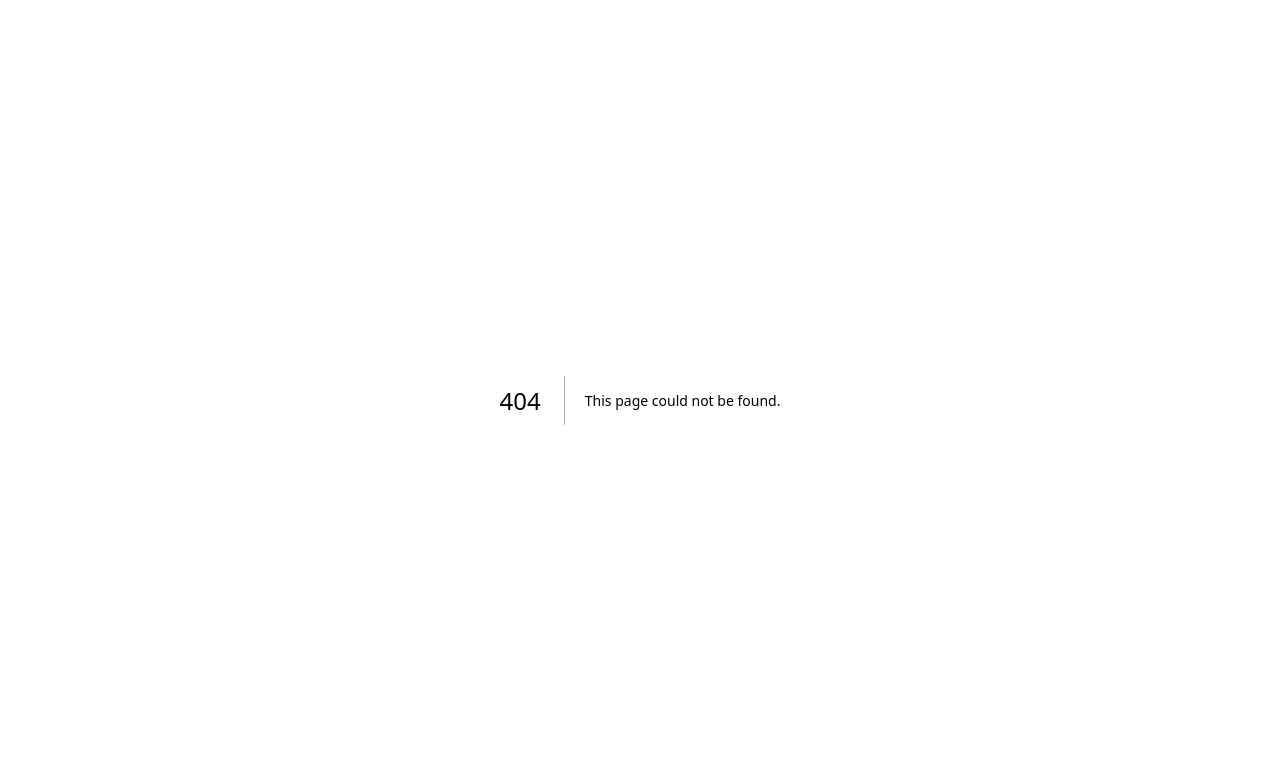
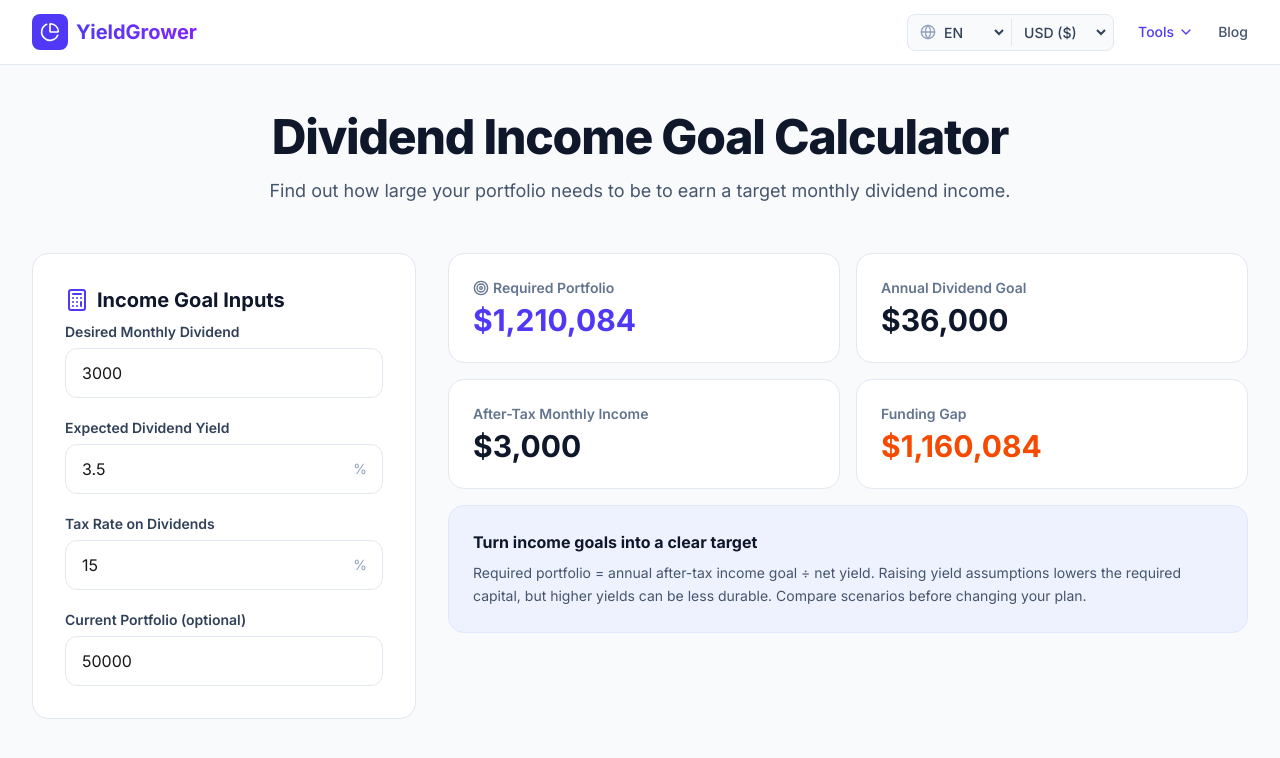
Before and after one commit to taehunt/dividend-calculator, a Next.js app: page /goal in a window 1280 px wide. Before the commit this address had no page. Shown: the top 758 px of the page. Built offline with nearby package versions, Linux system fonts and the light colour scheme.

Commit message:
Add dividend income goal calculator

```diff
--- /dev/null
+++ b/src/app/goal/page.tsx
@@ -0,0 +1,210 @@
+"use client";
+
+import { useMemo, useState } from "react";
+import { Calculator, Target } from "lucide-react";
+import { motion } from "framer-motion";
+import SiteHeader from "@/components/SiteHeader";
+
+const copy = {
+  en: {
+    title: "Dividend Income Goal Calculator",
+    subtitle:
+      "Find out how large your portfolio needs to be to earn a target monthly dividend income.",
+    inputs: "Income Goal Inputs",
+    monthlyGoal: "Desired Monthly Dividend",
+    yieldRate: "Expected Dividend Yield",
+    taxRate: "Tax Rate on Dividends",
+    currentPortfolio: "Current Portfolio (optional)",
+    requiredPortfolio: "Required Portfolio",
+    annualGoal: "Annual Dividend Goal",
+    afterTaxMonthly: "After-Tax Monthly Income",
+    gap: "Funding Gap",
+    tipTitle: "Turn income goals into a clear target",
+    tipBody:
+      "Required portfolio = annual after-tax income goal ÷ net yield. Raising yield assumptions lowers the required capital, but higher yields can be less durable. Compare scenarios before changing your plan.",
+  },
+  ko: {
+    title: "배당 목표 소득 계산기",
+    subtitle:
+      "원하는 월 배당을 받기 위해 필요한 포트폴리오 규모를 계산합니다.",
+    inputs: "목표 입력값",
+    monthlyGoal: "목표 월 배당",
+    yieldRate: "예상 배당 수익률",
+    taxRate: "배당 세율",
+    currentPortfolio: "현재 자산 (선택)",
+    requiredPortfolio: "필요 자산",
+    annualGoal: "연간 배당 목표",
+    afterTaxMonthly: "세후 월 배당",
+    gap: "부족 금액",
+    tipTitle: "소득 목표를 금액으로 바꾸기",
+    tipBody:
+      "필요 자산 = 세후 연간 배당 목표 ÷ 세후 수익률입니다. 수익률 가정을 높이면 필요 원금은 줄지만, 고배당은 지속성이 떨어질 수 있으니 여러 시나리오를 비교하세요.",
+  },
+};
+
+export default function DividendGoalPage() {
+  const [lang, setLang] = useState<"en" | "ko">("en");
+  const [currency, setCurrency] = useState<"USD" | "KRW">("USD");
+  const [monthlyGoal, setMonthlyGoal] = useState(3000);
+  const [yieldRate, setYieldRate] = useState(3.5);
+  const [taxRate, setTaxRate] = useState(15);
+  const [currentPortfolio, setCurrentPortfolio] = useState(50000);
+
+  const t = copy[lang];
+
+  const result = useMemo(() => {
+    const annualGrossGoal = monthlyGoal * 12;
+    const netYield = (yieldRate / 100) * (1 - taxRate / 100);
+    const requiredPortfolio =
+      netYield > 0 ? annualGrossGoal / (yieldRate / 100) : 0;
+    // requiredPortfolio above is pre-tax yield based on gross dividends.
+    // For after-tax monthly income target, increase capital to cover tax.
+    const requiredForAfterTax =
+      netYield > 0 ? (monthlyGoal * 12) / netYield : 0;
+    const afterTaxMonthly = monthlyGoal; // user enters desired take-home monthly
+    const gap = Math.max(0, requiredForAfterTax - currentPortfolio);
+
+    return {
+      annualGoal: Math.round(annualGrossGoal),
+      requiredPortfolio: Math.round(requiredForAfterTax),
+      afterTaxMonthly: Math.round(afterTaxMonthly),
+      gap: Math.round(gap),
+      requiredGross: Math.round(requiredPortfolio),
+    };
+  }, [monthlyGoal, yieldRate, taxRate, currentPortfolio]);
+
+  const formatMoney = (value: number) =>
+    new Intl.NumberFormat(currency === "USD" ? "en-US" : "ko-KR", {
+      style: "currency",
+      currency,
+      maximumFractionDigits: 0,
+    }).format(value);
+
+  const Field = ({
+    label,
+    value,
+    onChange,
+    suffix,
+  }: {
+    label: string;
+    value: number;
+    onChange: (v: number) => void;
+    suffix?: string;
+  }) => (
+    <div>
+      <label className="block text-sm font-semibold text-slate-700 mb-1.5">
+        {label}
+      </label>
+      <div className="relative">
+        <input
+          type="number"
+          value={value}
+          onChange={(e) => onChange(Number(e.target.value))}
+          className="block w-full py-3 px-4 pr-12 bg-white border border-slate-200 rounded-xl focus:outline-none focus:ring-2 focus:ring-indigo-500"
+        />
+        {suffix && (
+          <span className="absolute inset-y-0 right-0 pr-4 flex items-center text-slate-400 text-sm">
+            {suffix}
+          </span>
+        )}
+      </div>
+    </div>
+  );
+
+  return (
+    <div className="min-h-screen bg-slate-50 font-sans">
+      <SiteHeader
+        active="goal"
+        lang={lang}
+        currency={currency}
+        onLangChange={setLang}
+        onCurrencyChange={setCurrency}
+        showLocaleControls
+      />
+
+      <main className="max-w-7xl mx-auto px-4 sm:px-6 lg:px-8 py-12">
+        <div className="text-center max-w-3xl mx-auto mb-12">
+          <motion.h1
+            initial={{ opacity: 0, y: 16 }}
+            animate={{ opacity: 1, y: 0 }}
+            className="text-4xl md:text-5xl font-extrabold text-slate-900 tracking-tight mb-4"
+          >
+            {t.title}
+          </motion.h1>
+          <p className="text-lg text-slate-600">{t.subtitle}</p>
+        </div>
+
+        <div className="grid grid-cols-1 lg:grid-cols-12 gap-8 items-start">
+          <div className="lg:col-span-4 bg-white rounded-2xl border border-slate-200 p-6 sm:p-8 space-y-5">
+            <div className="flex items-center gap-2 mb-2">
+              <Calculator className="w-6 h-6 text-indigo-600" />
+              <h2 className="text-xl font-bold text-slate-900">{t.inputs}</h2>
+            </div>
+            <Field
+              label={t.monthlyGoal}
+              value={monthlyGoal}
+              onChange={setMonthlyGoal}
+            />
+            <Field
+              label={t.yieldRate}
+              value={yieldRate}
+              onChange={setYieldRate}
+              suffix="%"
+            />
+            <Field
+              label={t.taxRate}
+              value={taxRate}
+              onChange={setTaxRate}
+              suffix="%"
+            />
+            <Field
+              label={t.currentPortfolio}
+              value={currentPortfolio}
+              onChange={setCurrentPortfolio}
+            />
+          </div>
+
+          <div className="lg:col-span-8 space-y-4">
+            <div className="grid grid-cols-1 sm:grid-cols-2 gap-4">
+              <div className="bg-white rounded-2xl border border-slate-200 p-6">
+                <p className="text-sm font-semibold text-slate-500 mb-1 flex items-center gap-1">
+                  <Target className="w-4 h-4" /> {t.requiredPortfolio}
+                </p>
+                <p className="text-3xl font-bold text-indigo-600">
+                  {formatMoney(result.requiredPortfolio)}
+                </p>
+              </div>
+              <div className="bg-white rounded-2xl border border-slate-200 p-6">
+                <p className="text-sm font-semibold text-slate-500 mb-1">
+                  {t.annualGoal}
+                </p>
+                <p className="text-3xl font-bold text-slate-900">
+                  {formatMoney(result.annualGoal)}
+                </p>
+              </div>
+              <div className="bg-white rounded-2xl border border-slate-200 p-6">
+                <p className="text-sm font-semibold text-slate-500 mb-1">
+                  {t.afterTaxMonthly}
+                </p>
+                <p className="text-3xl font-bold text-slate-900">
+                  {formatMoney(result.afterTaxMonthly)}
+                </p>
+              </div>
+              <div className="bg-white rounded-2xl border border-slate-200 p-6">
+                <p className="text-sm font-semibold text-slate-500 mb-1">{t.gap}</p>
+                <p className="text-3xl font-bold text-orange-600">
+                  {formatMoney(result.gap)}
+                </p>
+              </div>
+            </div>
+
+            <div className="bg-indigo-50 border border-indigo-100 rounded-2xl p-6">
+              <h3 className="font-bold text-slate-900 mb-2">{t.tipTitle}</h3>
+              <p className="text-slate-600 leading-relaxed text-sm">{t.tipBody}</p>
+            </div>
+          </div>
+        </div>
+      </main>
+    </div>
+  );
+}
--- a/src/app/sitemap.ts
+++ b/src/app/sitemap.ts
@@ -47,6 +47,12 @@ export default function sitemap(): MetadataRoute.Sitemap {
       priority: 0.9,
     },
     {
+      url: 'https://yieldgrower.com/goal',
+      lastModified: new Date(),
+      changeFrequency: 'weekly',
+      priority: 0.9,
+    },
+    {
       url: 'https://yieldgrower.com/tools',
       lastModified: new Date(),
       changeFrequency: 'weekly',
--- a/src/app/tools/page.tsx
+++ b/src/app/tools/page.tsx
@@ -1,5 +1,5 @@
 import Link from "next/link";
-import { Calculator, Flame, LineChart, Percent, Sprout } from "lucide-react";
+import { Calculator, Flame, LineChart, Percent, Sprout, Target } from "lucide-react";
 import SiteHeader from "@/components/SiteHeader";
 
 const tools = [
@@ -37,6 +37,13 @@ const tools = [
     titleKo: "복리 계산기",
     desc: "Visualize how principal and contributions grow with compound returns.",
     icon: Sprout,
+  },
+  {
+    href: "/goal",
+    title: "Dividend Income Goal Calculator",
+    titleKo: "배당 목표 소득 계산기",
+    desc: "Calculate how large a portfolio you need for a monthly dividend target.",
+    icon: Target,
   },
 ];
 
--- a/src/components/SiteHeader.tsx
+++ b/src/components/SiteHeader.tsx
@@ -14,6 +14,7 @@ type SiteHeaderProps = {
     | "average"
     | "tax"
     | "compound"
+    | "goal"
     | "tools"
     | "blog"
     | "privacy";
@@ -32,6 +33,7 @@ const labels = {
     average: "Average Cost Calculator",
     tax: "Dividend Tax Calculator",
     compound: "Compound Interest Calculator",
+    goal: "Dividend Income Goal",
     allTools: "All Tools",
     blog: "Blog",
   },
@@ -42,6 +44,7 @@ const labels = {
     average: "평단가 계산기",
     tax: "배당세 계산기",
     compound: "복리 계산기",
+    goal: "배당 목표 소득",
     allTools: "전체 도구",
     blog: "블로그",
   },
@@ -64,6 +67,7 @@ export default function SiteHeader({
     active === "average" ||
     active === "tax" ||
     active === "compound" ||
+    active === "goal" ||
     active === "tools";
 
   return (
@@ -161,6 +165,14 @@ export default function SiteHeader({
                     >
                       {t.compound}
                     </Link>
+                    <Link
+                      href="/goal"
+                      className={`block px-4 py-2.5 hover:bg-slate-50 ${
+                        active === "goal" ? "text-indigo-600 font-semibold" : ""
+                      }`}
+                    >
+                      {t.goal}
+                    </Link>
                     <div className="border-t border-slate-100 my-1" />
                     <Link
                       href="/tools"
```
Also changed, not shown: build-log.txt.
